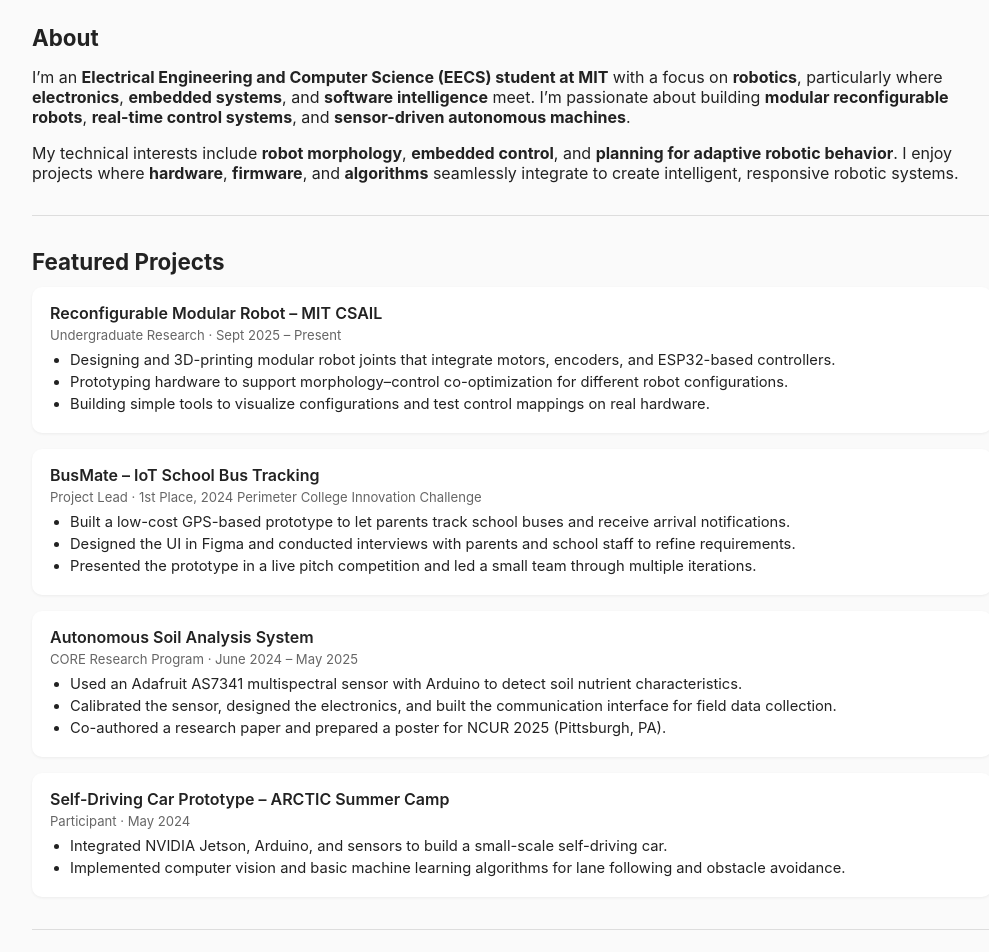
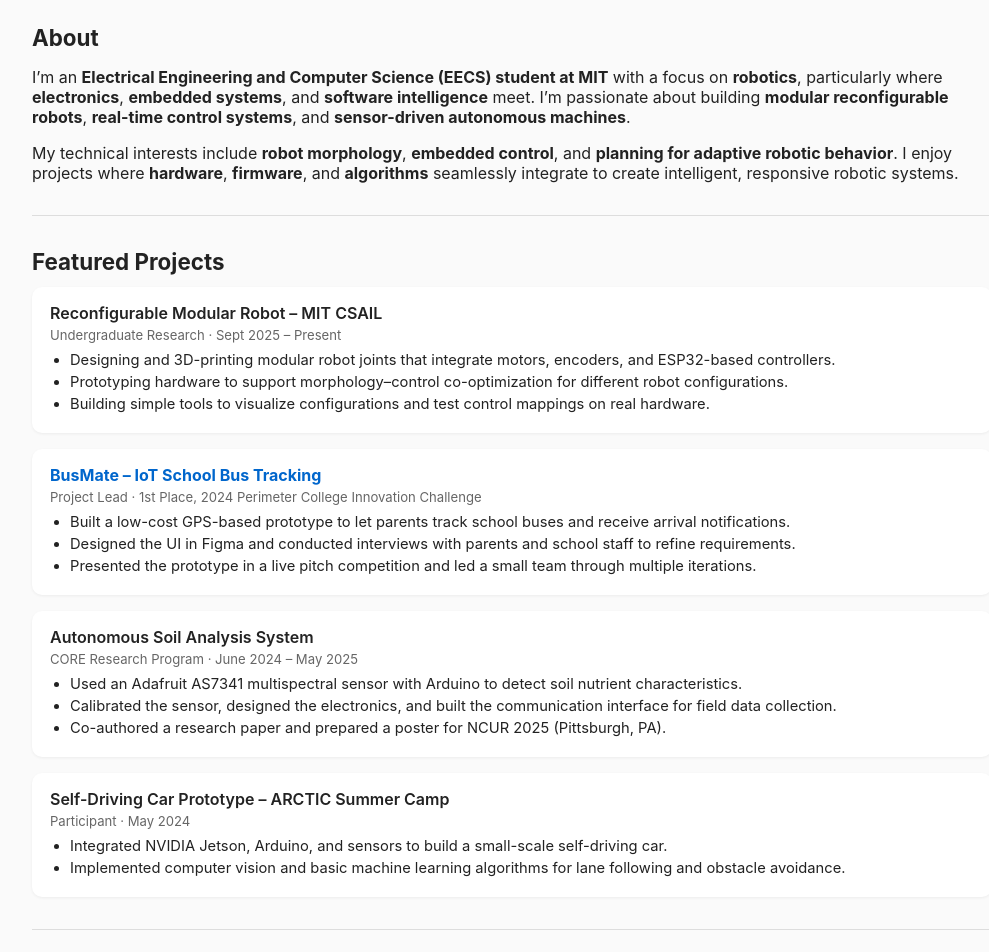
Before and after one commit to Waiyan512/portfolio, a Jekyll site: the page built from index.md, in a window 1280 px wide. Shown: the part 273-1225 px from the top of the page, without its empty margins (128-1117 px from the left). Built offline with Jekyll 4.4.1, drawn with Linux system fonts in a browser that asks for light colours.

Commit message:
Update index.md

```diff
--- a/index.md
+++ b/index.md
@@ -60,14 +60,21 @@ My technical interests include **robot morphology**, **embedded control**, and *
   </div>
 
   <div class="project-card">
-    <div class="project-title">BusMate – IoT School Bus Tracking</div>
-    <div class="project-meta">Project Lead · 1st Place, 2024 Perimeter College Innovation Challenge</div>
-    <ul>
-      <li>Built a low-cost GPS-based prototype to let parents track school buses and receive arrival notifications.</li>
-      <li>Designed the UI in Figma and conducted interviews with parents and school staff to refine requirements.</li>
-      <li>Presented the prototype in a live pitch competition and led a small team through multiple iterations.</li>
-    </ul>
+  <div class="project-title">
+    <strong>
+      <a href="https://pitch.com/v/busmate-58bd7h/4d850d81-d283-405a-b91c-3f2b138b90d6" target="_blank">
+        BusMate – IoT School Bus Tracking
+      </a>
+    </strong>
   </div>
+  <div class="project-meta">Project Lead · 1st Place, 2024 Perimeter College Innovation Challenge</div>
+  <ul>
+    <li>Built a low-cost GPS-based prototype to let parents track school buses and receive arrival notifications.</li>
+    <li>Designed the UI in Figma and conducted interviews with parents and school staff to refine requirements.</li>
+    <li>Presented the prototype in a live pitch competition and led a small team through multiple iterations.</li>
+  </ul>
+</div>
+
 
   <div class="project-card">
     <div class="project-title">Autonomous Soil Analysis System</div>
```
